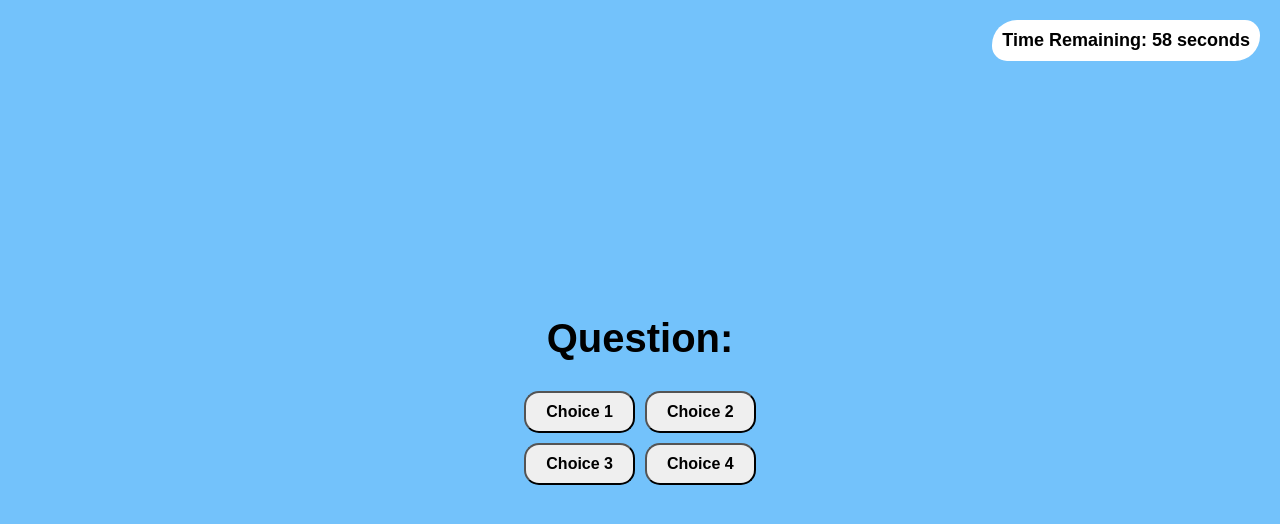
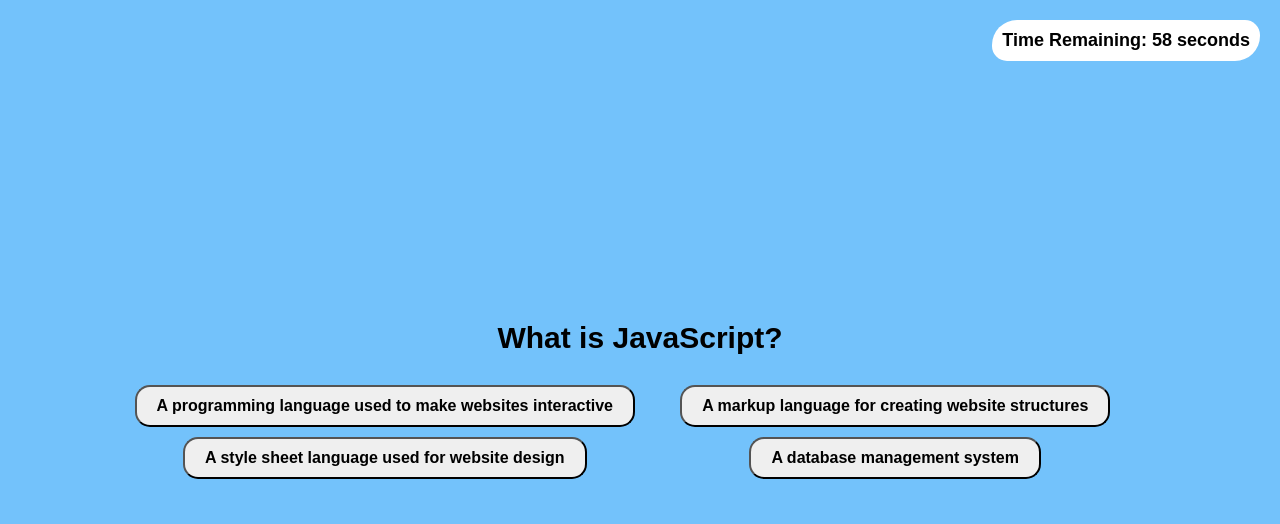
Before and after one commit to ThomasSzentirmay/JS-code-quiz, a plain HTML site: page index.html in a window 1280 px wide. Both pictures are taken after a click on the button "Start Game". Drawn offline with Linux system fonts and the light colour scheme.

Commit message:
questions from question array have been loaded into the game, but now experiencing bugs with the timer, so trying to fix them

```diff
--- a/assets/script.js
+++ b/assets/script.js
@@ -3,85 +3,85 @@ var questions = [
     {
         question: "What is JavaScript?",
         options: [
-            "A. A programming language used to make websites interactive",
-            "B. A markup language for creating website structures",
-            "C. A style sheet language used for website design",
-            "D. A database management system",
+            "A programming language used to make websites interactive",
+            "A markup language for creating website structures",
+            "A style sheet language used for website design",
+            "A database management system",
         ],
-        answer: "A",
+        answer: "A programming language used to make websites interactive",
     },
     {
         question: "Which keyword is used to declare a variable in JavaScript?",
-        options: ["A. let", "B. variable", "C. var", "D. const"],
-        answer: "C",
+        options: ["let", "variable", "var", "const"],
+        answer: "var",
     },
     {
         question: 'What is the result of 3 + "7" in JavaScript?',
-        options: ["A. 10", "B. 37", "C. 21", "D. NaN"],
-        answer: "B",
+        options: ["10", "37", "21", "NaN"],
+        answer: "37",
     },
     {
         question: "Which built-in method is used to convert a string to lowercase?",
         options: [
-            "A. toLowerCase()",
-            "B. toLower()",
-            'C. changeCase("lower")',
-            "D. lowerCase()",
+            "toLowerCase()",
+            "toLower()",
+            'changeCase("lower")',
+            "lowerCase()",
         ],
-        answer: "A",
+        answer: "toLowerCase()",
     },
     {
         question: 'What is the purpose of the "document.getElementById()" method?',
         options: [
-            "A. To retrieve an HTML element based on its class",
-            "B. To retrieve an HTML element based on its ID",
-            "C. To retrieve an HTML element based on its tag name",
-            "D. To retrieve an HTML element based on its value",
+            "To retrieve an HTML element based on its class",
+            "To retrieve an HTML element based on its ID",
+            "To retrieve an HTML element based on its tag name",
+            "To retrieve an HTML element based on its value",
         ],
-        answer: "B",
+        answer: "To retrieve an HTML element based on its ID",
     },
     {
         question: 'What does the "=== operator" do in JavaScript?',
         options: [
-            "A. Checks for value equality without type conversion",
-            "B. Assigns a value to a variable",
-            "C. Performs arithmetic addition",
-            "D. Compares two variables",
+            "Checks for value equality without type conversion",
+            "Assigns a value to a variable",
+            "Performs arithmetic addition",
+            "Compares two variables",
         ],
-        answer: "A",
+        answer: "Checks for value equality without type conversion",
     },
     {
         question:
             "Which array method adds new elements to the end of an array and returns the new length?",
-        options: ["A. push()", "B. concat()", "C. slice()", "D. pop()"],
-        answer: "A",
+        options: ["push()", "concat()", "slice()", "pop()"],
+        answer: "push()",
     },
     {
         question:
             'What is the purpose of the "addEventListener()" method in JavaScript?',
         options: [
-            "A. To add a new CSS class to an HTML element",
-            "B. To remove an HTML element from the DOM",
-            "C. To attach an event handler function to an HTML element",
-            "D. To change the text content of an HTML element",
+            "To add a new CSS class to an HTML element",
+            "To remove an HTML element from the DOM",
+            "To attach an event handler function to an HTML element",
+            "To change the text content of an HTML element",
         ],
-        answer: "C",
+        answer: "To attach an event handler function to an HTML element",
     },
     {
         question:
             "What is the correct way to write a single-line comment in JavaScript?",
         options: [
-            "A. // This is a comment",
-            "B. <!-- This is a comment -->",
-            "C. * This is a comment *",
-            "D. # This is a comment",
+            "// This is a comment",
+            "<!-- This is a comment -->",
+            "* This is a comment *",
+            "# This is a comment",
         ],
-        answer: "A",
+        answer: "// This is a comment",
     },
     {
         question: 'What does the "typeof" operator return for an array?',
-        options: ["A. object", "B. array", "C. string", "D. boolean"],
-        answer: "A",
+        options: ["object", "array", "string", "boolean"],
+        answer: "object",
     },
 ];
 
@@ -91,6 +91,10 @@ var messageContainer = document.getElementById("message-container");
 var quizContainer = document.getElementById("quiz-container");
 var timerElement = document.getElementById("timer");
 var countdown;
+var questionElement = document.getElementById("question");
+var choicesElement = document.getElementById("choices");
+var resultElement = document.getElementById("result");
+var currentQuestionIndex = 0;
 
 // START GAME WITH START BUTTON
 
@@ -116,6 +120,67 @@ function startGame() {
             console.log("Time's up!");
         }
     }, 1000);
+
+    displayQuestion(); // Display the first question immediately
 }
 
 startBtn.addEventListener("click", startGame);
+
+
+function displayQuestion() {
+    var currentQuestion = questions[currentQuestionIndex]; // Get the current question object
+    questionElement.textContent = currentQuestion.question; // Display the question
+
+    // Clear the choices element
+    choicesElement.innerHTML = "";
+
+    // Create and append choice buttons
+    for (var i = 0; i < currentQuestion.options.length; i++) {
+        var choice = currentQuestion.options[i];
+        var li = document.createElement("li");
+        var button = document.createElement("button");
+        button.classList.add("choice");
+        button.textContent = choice;
+        li.appendChild(button);
+        choicesElement.appendChild(li);
+    }
+
+    // Attach event listener to the choices element using event delegation
+    choicesElement.addEventListener("click", checkAnswer);
+}
+
+function checkAnswer(event) {
+    var selectedChoice = event.target.textContent; // Get the text content of the clicked button
+    var currentQuestion = questions[currentQuestionIndex]; // Get the current question object
+
+    if (selectedChoice === currentQuestion.answer) {
+        resultElement.textContent = "Correct!"; // Display correct message
+    } else {
+        resultElement.textContent = "Wrong!"; // Display wrong message
+        // Decrease the timer by 5 seconds only if the answer is incorrect
+        if (timer > 5) {
+            timer -= 5;
+        } else {
+            timer = 0; // Set the timer to 0 if it goes below 5 seconds
+        }
+    }
+
+    // Update the timer element with the new value
+    timerElement.textContent = timer;
+
+    // Clear the result after 2 seconds
+    setTimeout(function () {
+        resultElement.textContent = "";
+    }, 2000);
+
+    // Move to the next question after 2 seconds
+    setTimeout(function () {
+        currentQuestionIndex++;
+        if (currentQuestionIndex < questions.length) {
+            displayQuestion();
+        } else {
+            // Handle quiz completion here (e.g., show final score, submit form, etc.)
+            console.log("Quiz completed!");
+        }
+    }, 2000);
+}
--- a/assets/style.css
+++ b/assets/style.css
@@ -52,7 +52,7 @@ main {
 #question {
   margin-bottom: 30px;
   text-align: center;
-  font-size: 40px;
+  font-size: 30px;
 }
 
 #choices {
@@ -74,6 +74,7 @@ main {
   border-radius: 15px;
   font-weight: bold;
 }
+
 .choice:hover {
   background-color: #91deff;
   color: #000000;
```
